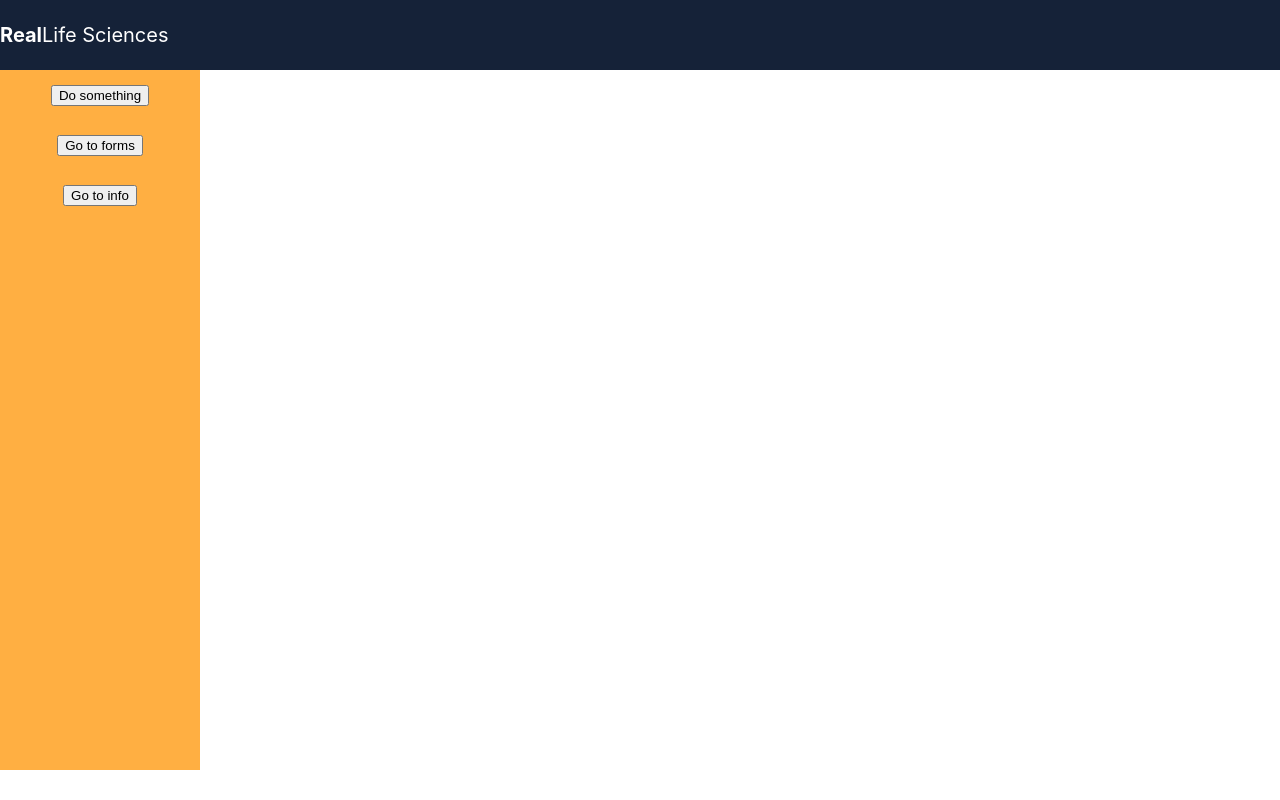
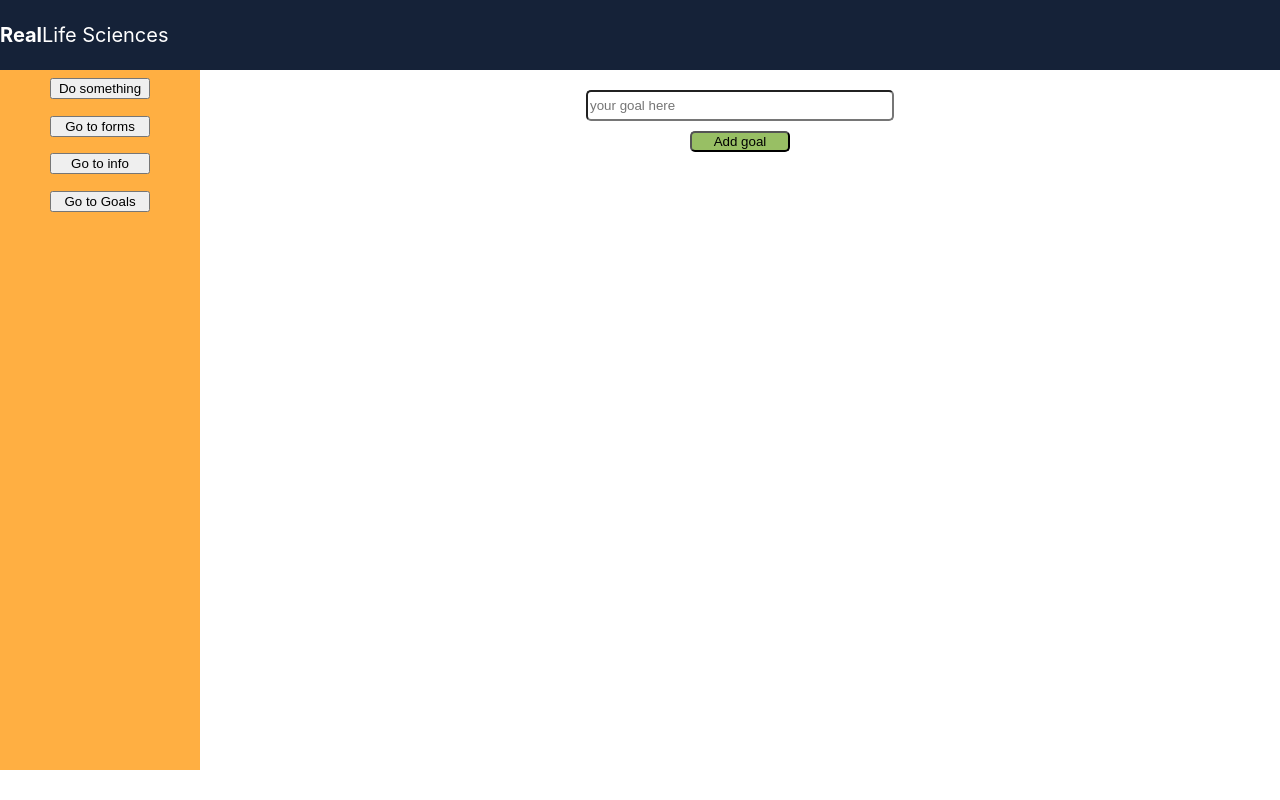
Before and after one commit to MunteanAndra/VSP-App, a React (Create React App) app: page /Goals in a window 1280 px wide. Built offline with nearby package versions, Linux system fonts and the light colour scheme.

Commit message:
Added a goal form with dispalyed text

```diff
--- a/src/App.js
+++ b/src/App.js
@@ -4,6 +4,7 @@ import Navbar from './Components/Navbar';
 import Sidebar from './Components/Sidebar';
 import FormPage from './Pages/Formpage';
 import InfoPage from './Pages/Infopage';
+import Goals from './Pages/GoalsItems/Goals';
 import {Routes, Route} from 'react-router-dom';
 
 function App() {
@@ -23,6 +24,7 @@ function App() {
                     <Route path = "/Infopage"
                         element = { <InfoPage formdata = {formdata} /> }
                     />
+                    <Route path = "/Goals" element = { <Goals /> } />
                 </Routes>
         </div>
       </header>
--- a/src/Components/Sidebar.js
+++ b/src/Components/Sidebar.js
@@ -6,6 +6,8 @@ const Sidebar = (props) => {
 
     let navigatetoForms = useNavigate();
     let navigatetoInfos = useNavigate();
+    let navigatetoGoals = useNavigate();
+
     const [text,setText] = useState(props.text);
 
     const clickHandler = () => {
@@ -21,12 +23,17 @@ const Sidebar = (props) => {
         navigatetoInfos('/Infopage');
     };
 
+    const clickHandlerGoals = () => {
+        navigatetoGoals('/Goals');
+    };
+
     return (
     <div className='sidebar'> {text}
         <div className="page-buttons">
             <button onClick={clickHandler}> Do something </button>
             <button onClick={clickHandlerForms}> Go to forms </button>
             <button onClick={clickHandlerInfos}> Go to info </button>
+            <button onClick={clickHandlerGoals}> Go to Goals </button>
         </div>
     </div>
     );
--- a/src/Components/SidebarStyle.css
+++ b/src/Components/SidebarStyle.css
@@ -14,3 +14,7 @@
     height: 150px;
     border-radius: 2px;
 }
+
+button{
+    width: 100px;
+}
--- a/src/Pages/Formpage.js
+++ b/src/Pages/Formpage.js
@@ -41,11 +41,11 @@ const FormPage = (props) => {
     };
 
     return (
-    <form onSubmit={submitHandler}>
+    <form onSubmit={submitHandler} className="form_style">
         <div className="form_controls">
             <div className="form_control">
                 <label>Some text</label>
-                <input type='text' value={enteredText} onChange={textEventhandler}/>
+                <input type='text' placeholder="text" value={enteredText} onChange={textEventhandler}/>
             </div>
             <div className="form_control">
                 <label>Date</label>
@@ -53,7 +53,7 @@ const FormPage = (props) => {
             </div>
             <div className="form_control">
                 <label>Some numbers</label>
-                <input type='number' min="0.1" step="0.1" value={enteredNumber} onChange={numberEventhandler}/>
+                <input type='number' placeholder="numbers" min="0.1" step="0.1" value={enteredNumber} onChange={numberEventhandler}/>
             </div>
             <button className='form_button' type='submit'>Click me</button>
             <div className="displayed_text">
--- a/src/Pages/FormpageStyle.css
+++ b/src/Pages/FormpageStyle.css
@@ -1,4 +1,4 @@
-form{
+.form_style{
     background-color: #98BF64;
     flex-grow: 1;
     height: 700px;
--- /dev/null
+++ b/src/Pages/GoalsItems/Goals.js
@@ -0,0 +1,29 @@
+import React, { useState } from 'react';
+import './GoalsStyle.css';
+
+const Goals = (props) => {
+
+   const[enteredValue, setEnteredValue] = useState('');
+   const[currentValue, setCurrentValue] = useState('');
+
+   const goalInputHandler = (event) => {
+    setEnteredValue(event.target.value);
+   }
+
+   const submitHandlerGoals = (event) => {
+    event.preventDefault();
+    setEnteredValue('');
+    setCurrentValue(enteredValue);
+
+   }
+
+    return(
+        <form className="goals" onSubmit={submitHandlerGoals}>
+            <input  className="input_goal" type='text' onChange={goalInputHandler} placeholder="your goal here"/>
+            <button className="button_goal" type='submit'> Add goal </button>
+            <div> {currentValue} </div>
+        </form>
+    );
+}
+
+export default Goals;
--- /dev/null
+++ b/src/Pages/GoalsItems/GoalsStyle.css
@@ -0,0 +1,22 @@
+.goals{
+    color: black;
+    flex-grow: 1;
+    display: flex;
+    flex-direction: column;
+    align-items: center;
+
+}
+
+.input_goal{
+    height: 25px;
+    width: 300px;
+    margin-top: 20px;
+    margin-bottom: 10px;
+    border-radius: 5px;
+}
+
+.button_goal{
+    width: 100px;
+    background-color: #98BF64;
+    border-radius: 5px;
+}
```
